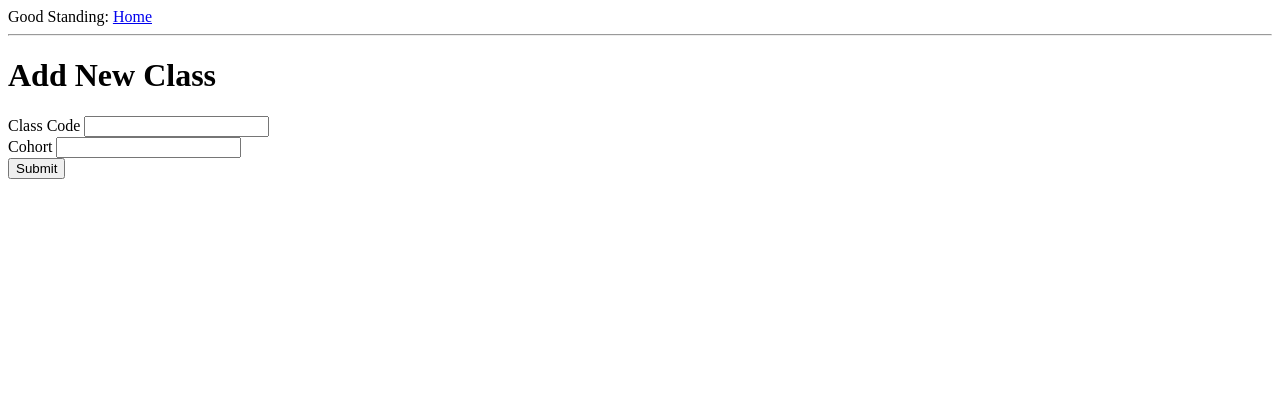
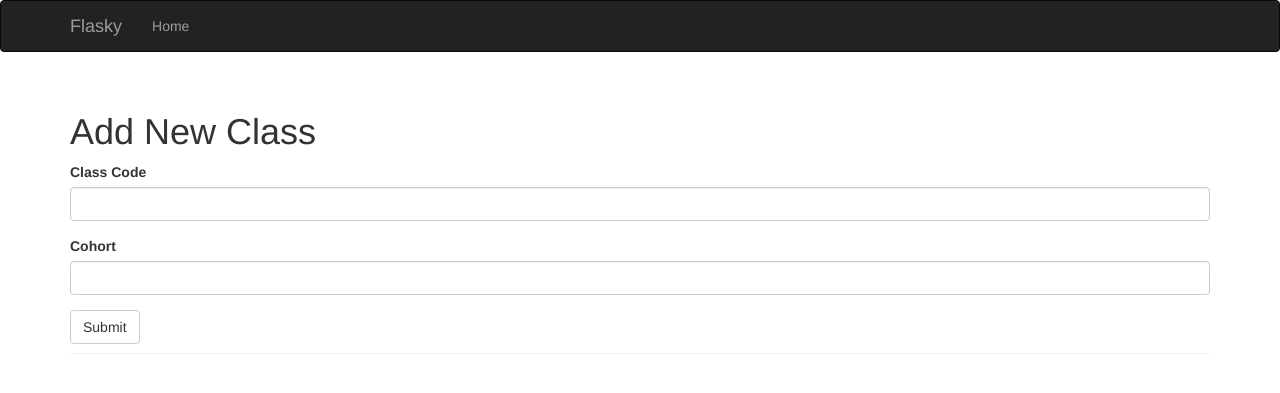
Before and after one commit to jaduff/goodstanding, a Flask app: page /classes/add in a window 1280 px wide. Shown: the top 393 px of the page. Run offline with Flask 2, Linux system fonts and the light colour scheme; some libraries are stand-ins or nearby versions.

Commit message:
added bootstrap to templates

```diff
--- a/app/templates/base.html
+++ b/app/templates/base.html
@@ -1,23 +1,42 @@
-<html>
-  <head>
-    {% if title %}
-    <title>{{ title }} - Good Standing</title>
-    {% else %}
-    <title>Good Standing</title>
-    {% endif %}
-  </head>
-  <body>
-    <div>Good Standing: <a href="/index">Home</a></div>
-    <hr>
-    {% with messages = get_flashed_messages() %}
-    {% if messages %}
-    <ul>
-    {% for message in messages %}
-        <li>{{ message }} </li>
-    {% endfor %}
-    </ul>
-    {% endif %}
-    {% endwith %}
-    {% block content %}{% endblock %}
-  </body>
-</html>
+{% extends "bootstrap/base.html" %}
+
+{% block title %}Flasky{% endblock %}
+
+{% block head %}
+{{ super() }}
+<link rel="shortcut icon" href="{{ url_for('static', filename='favicon.ico') }}" type="image/x-icon">
+<link rel="icon" href="{{ url_for('static', filename='favicon.ico') }}" type="image/x-icon">
+{% endblock %}
+
+{% block navbar %}
+<div class="navbar navbar-inverse" role="navigation">
+    <div class="container">
+        <div class="navbar-header">
+            <button type="button" class="navbar-toggle" data-toggle="collapse" data-target=".navbar-collapse">
+                <span class="sr-only">Toggle navigation</span>
+                <span class="icon-bar"></span>
+                <span class="icon-bar"></span>
+                <span class="icon-bar"></span>
+            </button>
+            <a class="navbar-brand" href="/">Flasky</a>
+        </div>
+        <div class="navbar-collapse collapse">
+            <ul class="nav navbar-nav">
+                <li><a href="/">Home</a></li>
+            </ul>
+        </div>
+    </div>
+</div>
+{% endblock %}
+
+{% block content %}
+<div class="container">
+	{% for message in get_flashed_messages() %}
+	<div class='alert alert-warning'>
+		<button type='button' class='close' data-dismiss='alert'>&times;</button>
+		{{ message }}
+	</div>
+	{% endfor %}
+    {% block page_content %}{% endblock %}
+</div>
+{% endblock %}
--- a/app/templates/classes.html
+++ b/app/templates/classes.html
@@ -1,11 +1,13 @@
 <!-- extend base layout -->
 {% extends "base.html" %}
 
-{% block content %}
+{% block page_content %}
+	<div class="page-header">
     <h1>{{ user.firstname }}'s Classes</h1>
     {% for gsClass in gsClasses|sort(attribute='cohort') %}
     <p>
     {{ gsClass.classCode }} - {{ gsClass.cohort }}
     </p>
     {% endfor %}
+	</div>
 {% endblock %}
--- a/app/templates/modifyclass.html
+++ b/app/templates/modifyclass.html
@@ -2,9 +2,9 @@
 {% extends "base.html" %}
 {% import "bootstrap/wtf.html" as wtf %}
 
-{% block content %}
-    <script type="text/javascript">
-    </script>
+{% block page_content %}
+<div class='page-header'>
     <h1>{{ title }}</h1>
     {{ wtf.quick_form(form) }}
+</div>
 {% endblock %}
--- a/app/views.py
+++ b/app/views.py
@@ -7,21 +7,9 @@ from .models import gsClass
 @app.route('/')
 @app.route('/index')
 def index():
-    user = {'nickname': 'Miguel'}
-    posts = [
-        {
-            'author': {'nickname': 'John'},
-            'body': 'Beautiful day in Portland!'
-        },
-        {
-            'author': {'nickname': 'Susan'},
-            'body': 'The Avengers movie was so cool!'
-        }
-    ]
     return render_template('index.html',
-                           title='Home',
-                           user=user,
-                           posts=posts)
+                           title='Good Standing',
+                           user=user)
 
 
 @app.route('/login', methods=['GET', 'POST'])
--- a/config.py
+++ b/config.py
@@ -4,12 +4,6 @@ basedir = os.path.abspath(os.path.dirname(__file__))
 CSRF_ENABLED = True
 SECRET_KEY = 'you-will-never-guess'
 
-OPENID_PROVIDERS = [
-    {'name': 'Google', 'url': 'https://www.google.com/accounts/o8/id'},
-    {'name': 'Yahoo', 'url': 'https://me.yahoo.com'},
-    {'name': 'AOL', 'url': 'http://openid.aol.com/<username>'},
-    {'name': 'Flickr', 'url': 'http://www.flickr.com/<username>'},
-    {'name': 'MyOpenID', 'url': 'https://www.myopenid.com'}]
 
 SQLALCHEMY_DATABASE_URI = 'sqlite:///' + os.path.join(basedir, 'app.db')
 SQLALCHEMY_MIGRATE_REPO = os.path.join(basedir, 'db_repository')
```
Also changed, not shown: app/templates/index.html (+7 -7 lines).
